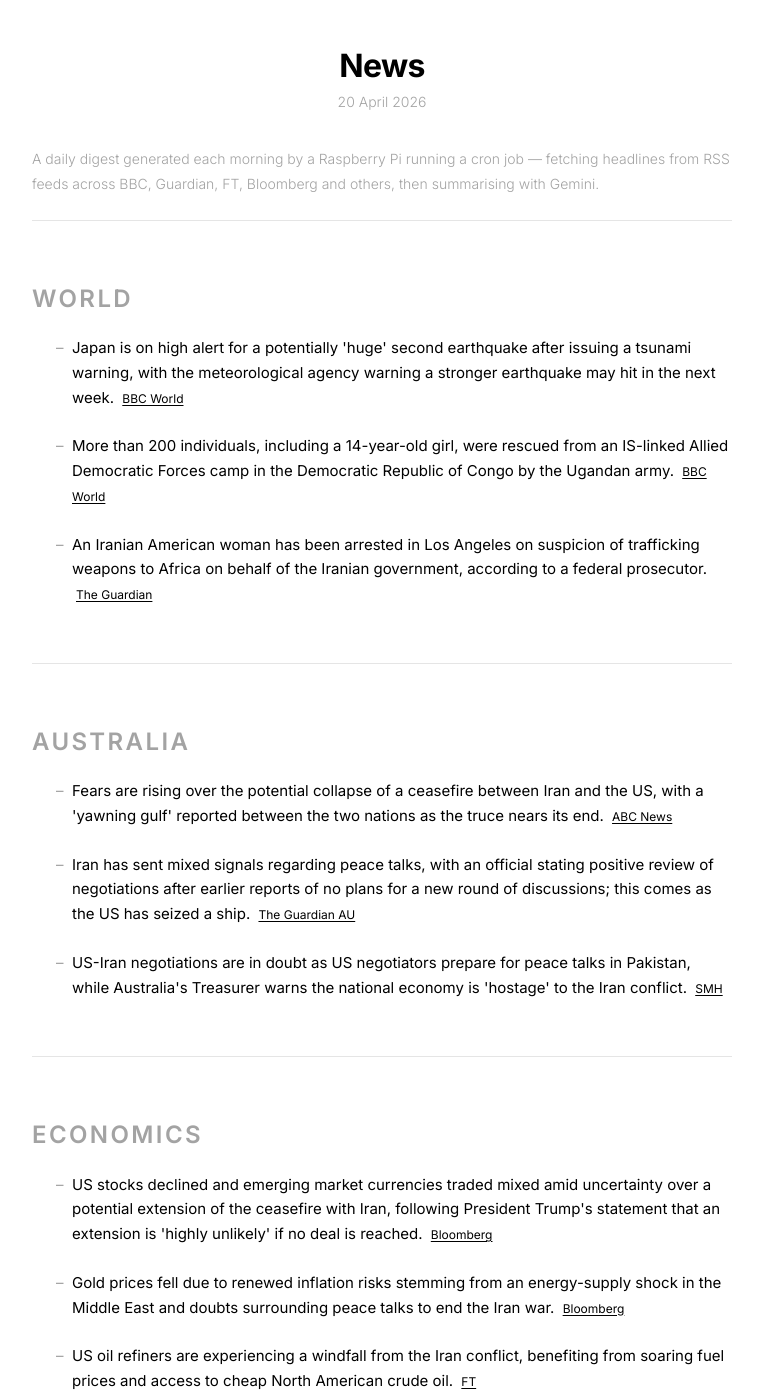
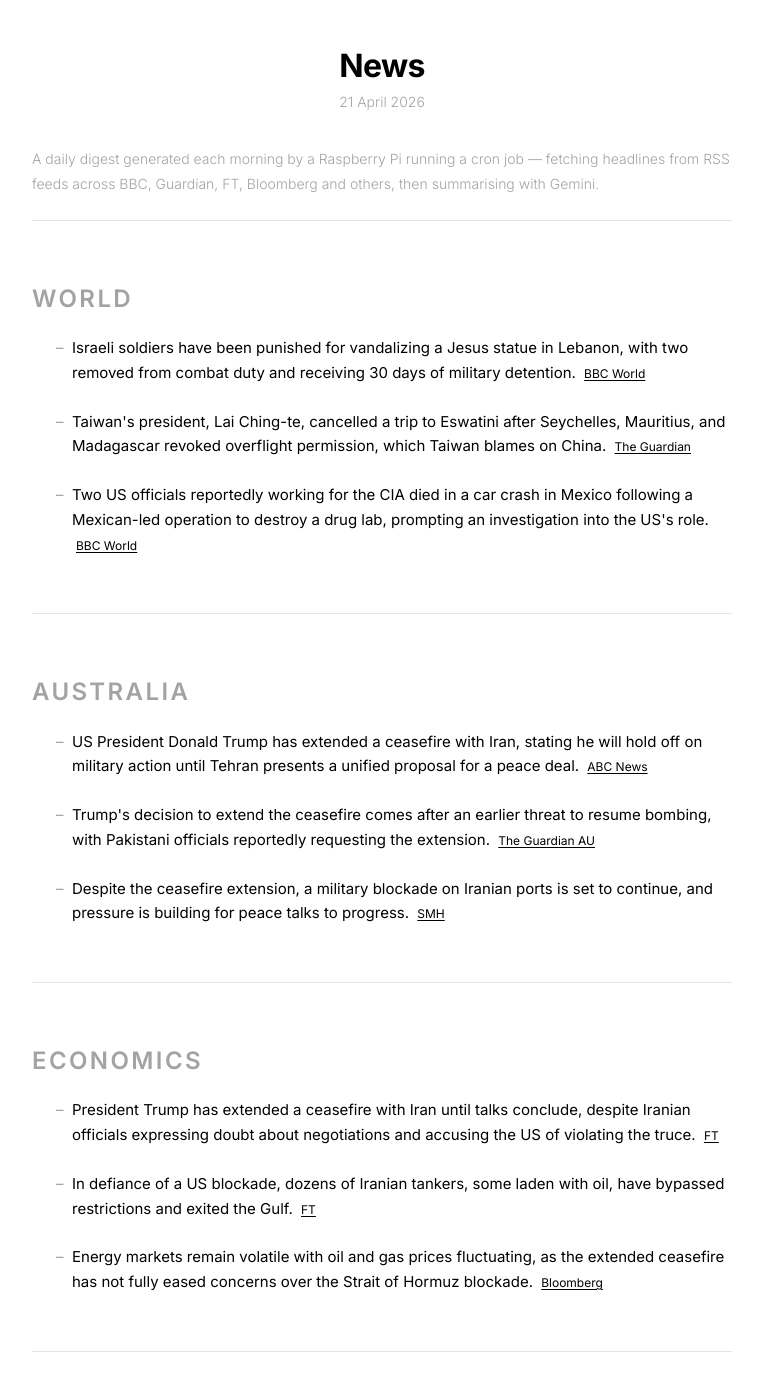
Before and after one commit to s-jac/s-jac.github.io, a Jekyll site: the page built from projects/news.html, in a window 1280 px wide and 1400 px high. Shown: the whole window, without its empty margins (258-1021 px from the left). Built offline with Jekyll 4.4.1, drawn with Linux system fonts in a browser that asks for light colours; some of the changed text lies outside the part shown.

Commit message:
daily news update 21 April 2026

```diff
--- a/_data/news.json
+++ b/_data/news.json
@@ -1,24 +1,24 @@
 {
-  "date": "20 April 2026",
-  "generated_at": "2026-04-20T21:01:57.484867+00:00",
+  "date": "21 April 2026",
+  "generated_at": "2026-04-21T21:00:45.641765+00:00",
   "sections": [
     {
       "heading": "World",
       "bullets": [
         {
-          "text": "Japan is on high alert for a potentially 'huge' second earthquake after issuing a tsunami warning, with the meteorological agency warning a stronger earthquake may hit in the next week.",
+          "text": "Israeli soldiers have been punished for vandalizing a Jesus statue in Lebanon, with two removed from combat duty and receiving 30 days of military detention.",
           "source": "BBC World",
           "url": "https://www.bbc.com/news/world"
         },
         {
-          "text": "More than 200 individuals, including a 14-year-old girl, were rescued from an IS-linked Allied Democratic Forces camp in the Democratic Republic of Congo by the Ugandan army.",
+          "text": "Taiwan's president, Lai Ching-te, cancelled a trip to Eswatini after Seychelles, Mauritius, and Madagascar revoked overflight permission, which Taiwan blames on China.",
+          "source": "The Guardian",
+          "url": "https://www.theguardian.com"
+        },
+        {
+          "text": "Two US officials reportedly working for the CIA died in a car crash in Mexico following a Mexican-led operation to destroy a drug lab, prompting an investigation into the US's role.",
           "source": "BBC World",
           "url": "https://www.bbc.com/news/world"
-        },
-        {
-          "text": "An Iranian American woman has been arrested in Los Angeles on suspicion of trafficking weapons to Africa on behalf of the Iranian government, according to a federal prosecutor.",
-          "source": "The Guardian",
-          "url": "https://www.theguardian.com"
         }
       ]
     },
@@ -26,17 +26,17 @@
       "heading": "Australia",
       "bullets": [
         {
-          "text": "Fears are rising over the potential collapse of a ceasefire between Iran and the US, with a 'yawning gulf' reported between the two nations as the truce nears its end.",
+          "text": "US President Donald Trump has extended a ceasefire with Iran, stating he will hold off on military action until Tehran presents a unified proposal for a peace deal.",
           "source": "ABC News",
           "url": "https://www.abc.net.au/news"
         },
         {
-          "text": "Iran has sent mixed signals regarding peace talks, with an official stating positive review of negotiations after earlier reports of no plans for a new round of discussions; this comes as the US has seized a ship.",
+          "text": "Trump's decision to extend the ceasefire comes after an earlier threat to resume bombing, with Pakistani officials reportedly requesting the extension.",
           "source": "The Guardian AU",
           "url": "https://www.theguardian.com/au"
         },
         {
-          "text": "US-Iran negotiations are in doubt as US negotiators prepare for peace talks in Pakistan, while Australia's Treasurer warns the national economy is 'hostage' to the Iran conflict.",
+          "text": "Despite the ceasefire extension, a military blockade on Iranian ports is set to continue, and pressure is building for peace talks to progress.",
           "source": "SMH",
           "url": "https://www.smh.com.au"
         }
@@ -46,19 +46,19 @@
       "heading": "Economics",
       "bullets": [
         {
-          "text": "US stocks declined and emerging market currencies traded mixed amid uncertainty over a potential extension of the ceasefire with Iran, following President Trump's statement that an extension is 'highly unlikely' if no deal is reached.",
+          "text": "President Trump has extended a ceasefire with Iran until talks conclude, despite Iranian officials expressing doubt about negotiations and accusing the US of violating the truce.",
+          "source": "FT",
+          "url": "https://www.ft.com"
+        },
+        {
+          "text": "In defiance of a US blockade, dozens of Iranian tankers, some laden with oil, have bypassed restrictions and exited the Gulf.",
+          "source": "FT",
+          "url": "https://www.ft.com"
+        },
+        {
+          "text": "Energy markets remain volatile with oil and gas prices fluctuating, as the extended ceasefire has not fully eased concerns over the Strait of Hormuz blockade.",
           "source": "Bloomberg",
           "url": "https://www.bloomberg.com/markets"
-        },
-        {
-          "text": "Gold prices fell due to renewed inflation risks stemming from an energy-supply shock in the Middle East and doubts surrounding peace talks to end the Iran war.",
-          "source": "Bloomberg",
-          "url": "https://www.bloomberg.com/markets"
-        },
-        {
-          "text": "US oil refiners are experiencing a windfall from the Iran conflict, benefiting from soaring fuel prices and access to cheap North American crude oil.",
-          "source": "FT",
-          "url": "https://www.ft.com"
         }
       ]
     }
```
